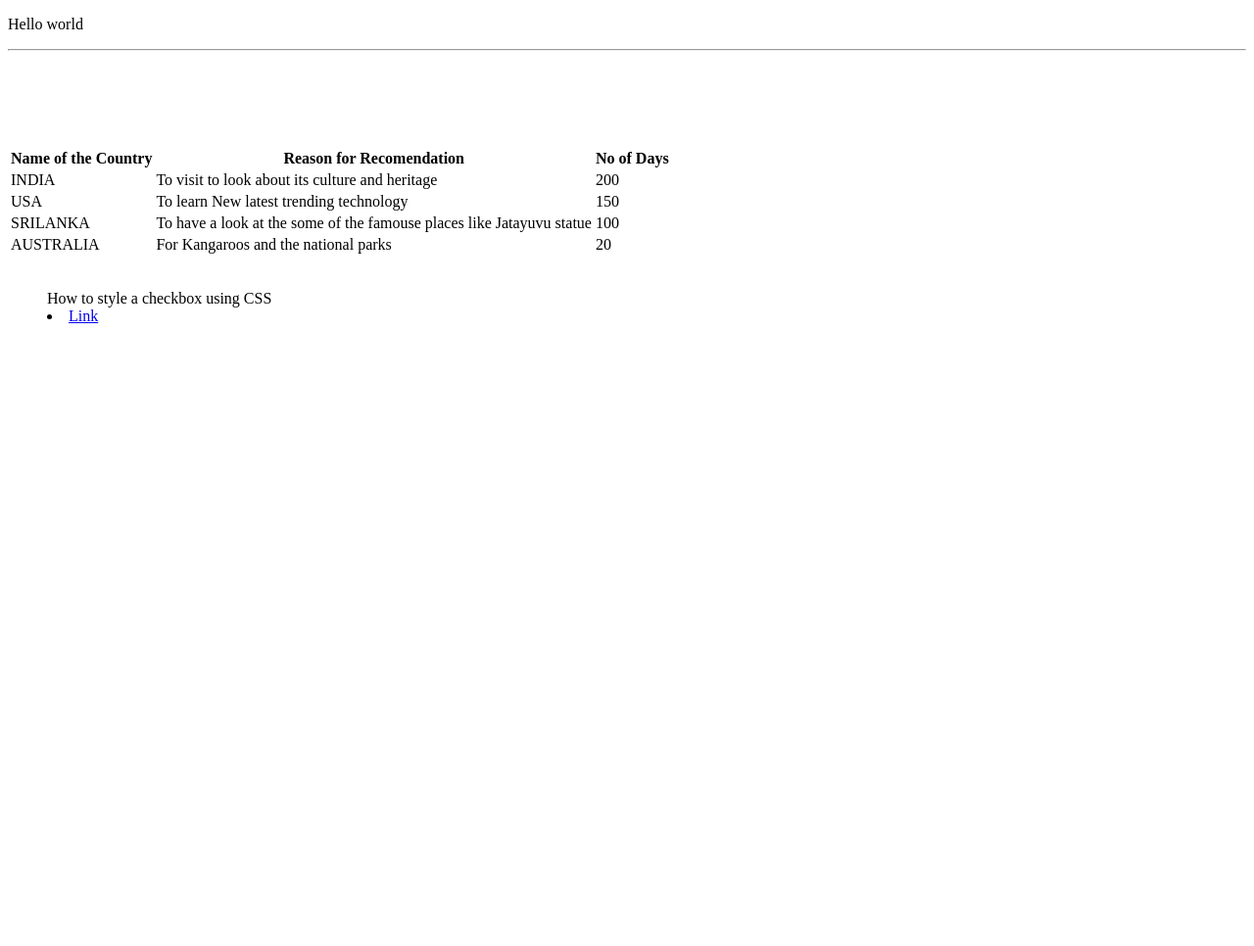
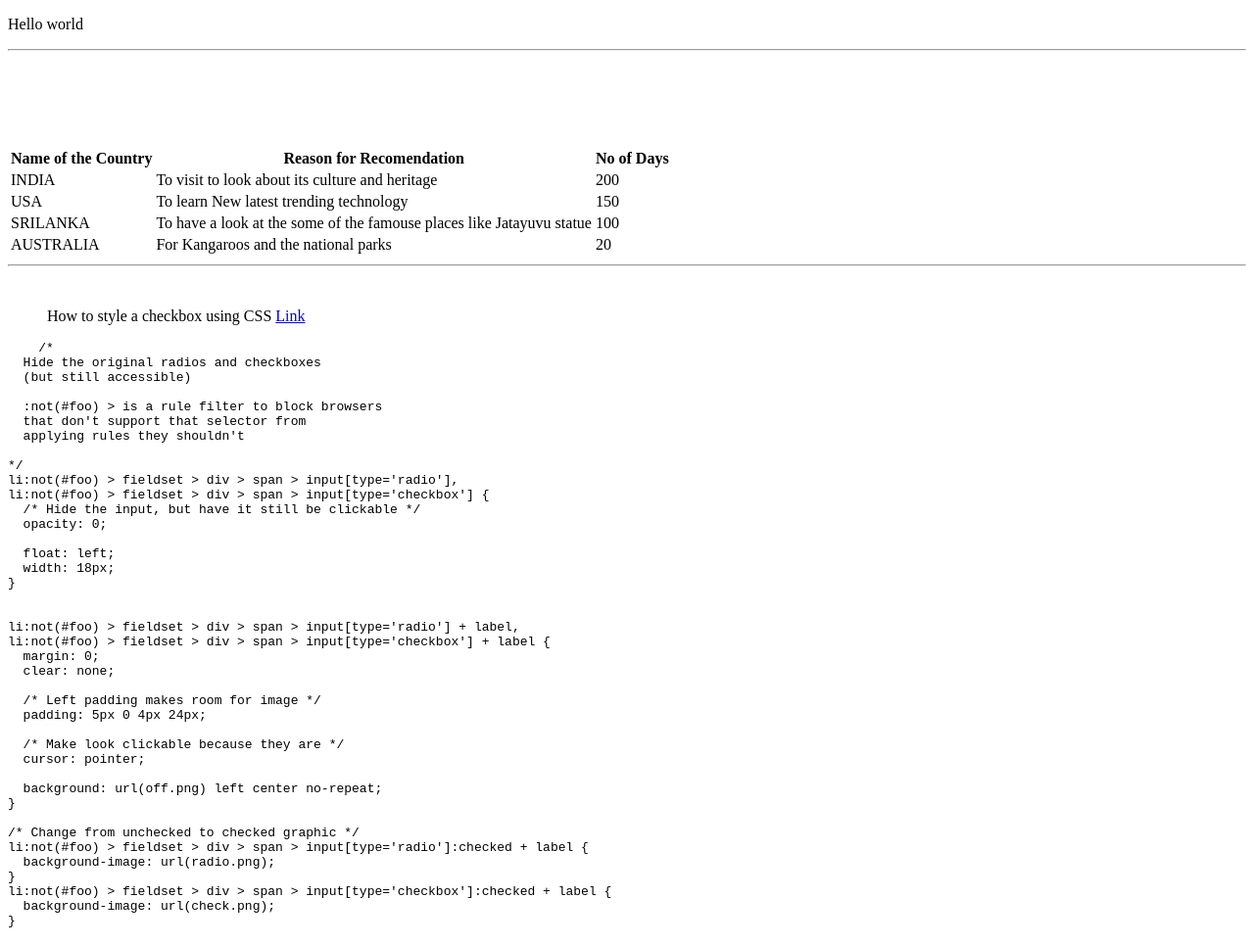
Before and after one commit to Maheshwarpa/sample-markdown, a plain HTML site: page index.html in a window 1280 px wide. Shown: the whole page at 98% size. Before the commit the page ends 800 px from the top, so only its background shows below. Drawn offline with Linux system fonts and the light colour scheme.

Commit message:
Update index.html

```diff
--- a/index.html
+++ b/index.html
@@ -38,10 +38,53 @@
   </tr>
   <br>
   </table>
+    <hr>
     <br>
     <blockquote> How to style a checkbox using CSS
-      <li> <a href=“https://www.google.com” target=_blank>Link</a></li>
+      <a href=“https://www.google.com” target=_blank>Link</a>
        </blockquote>
+    <pre>
+    /*
+  Hide the original radios and checkboxes
+  (but still accessible)
+
+  :not(#foo) > is a rule filter to block browsers
+  that don't support that selector from
+  applying rules they shouldn't
+
+*/
+li:not(#foo) > fieldset > div > span > input[type='radio'],
+li:not(#foo) > fieldset > div > span > input[type='checkbox'] {
+  /* Hide the input, but have it still be clickable */
+  opacity: 0;
+
+  float: left;
+  width: 18px;
+}
+
+
+li:not(#foo) > fieldset > div > span > input[type='radio'] + label,
+li:not(#foo) > fieldset > div > span > input[type='checkbox'] + label {
+  margin: 0;
+  clear: none;
+
+  /* Left padding makes room for image */
+  padding: 5px 0 4px 24px;
+
+  /* Make look clickable because they are */
+  cursor: pointer;
+
+  background: url(off.png) left center no-repeat;
+}
+
+/* Change from unchecked to checked graphic */
+li:not(#foo) > fieldset > div > span > input[type='radio']:checked + label {
+  background-image: url(radio.png);
+}
+li:not(#foo) > fieldset > div > span > input[type='checkbox']:checked + label {
+  background-image: url(check.png);
+}
+    </pre>
   </body>
 
 
```
